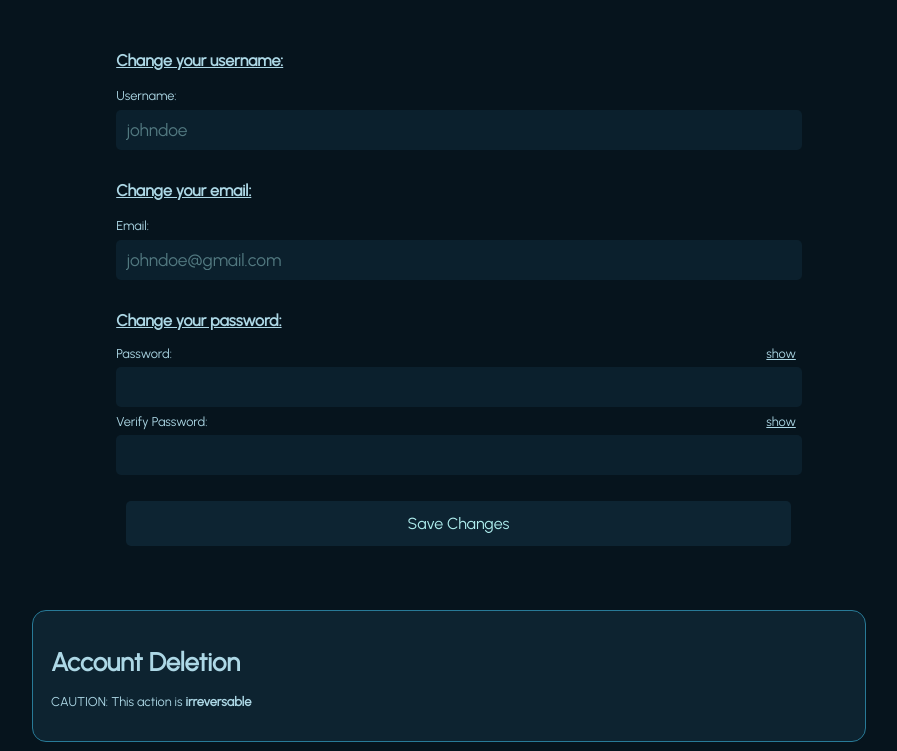
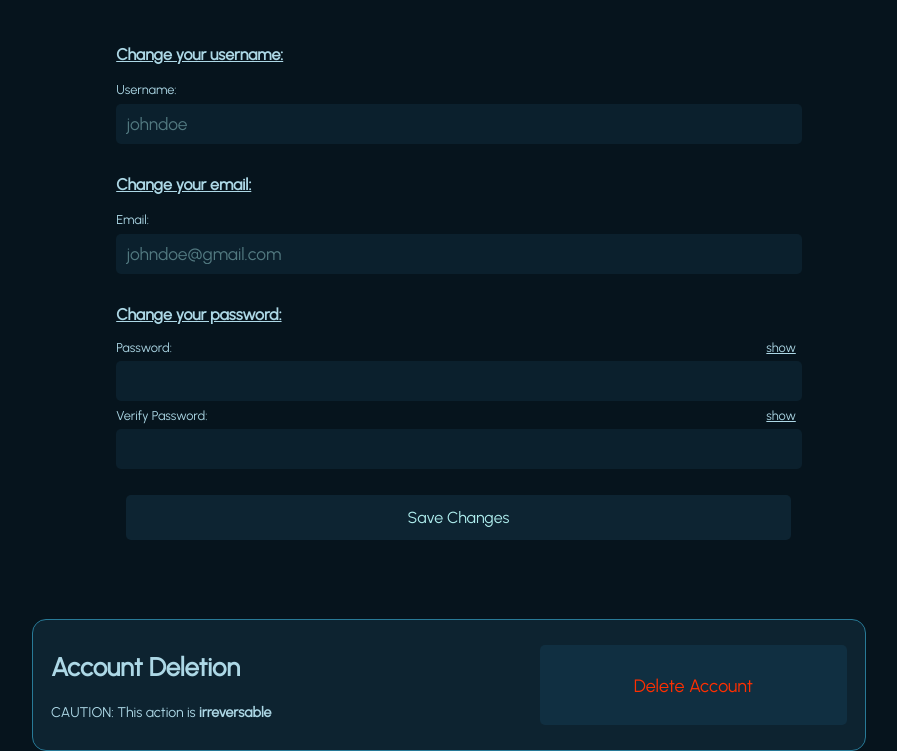
Before and after one commit to aarush-narang/URL-Shortener, a Flask app: template templates/settings.html in a window 1280 px wide. Shown: the part 71-822 px from the top of the page, without its empty margins (191-1088 px from the left). Run offline with Flask 2, Linux system fonts and the light colour scheme; the template is opened without the code that fills it, so the values that code supplies are empty.

Commit message:
updated settings page

```diff
--- a/templates/settings.html
+++ b/templates/settings.html
@@ -57,15 +57,19 @@
                 <input id="settings-save" type="button" value="Save Changes">
             </div>
         </form>
+        <footer>
+            <div class="form-setting" id='account-delete'>
+                <div id="delete-warning">
+                    <h1>Account Deletion</h1>
+                    <p>CAUTION: This action is <b>irreversable</b></p>
+                </div>
+                <div id="delete-btn-container">
+                    <button id="delete-btn" type="button">Delete Account</button>
+                </div>
+            </div>
+        </footer>
     </div>
-    <footer>
-        <div class="form-setting" id='account-delete'>
-            <text>
-                <h1>Account Deletion</h1>
-                <p>CAUTION: This action is <b>irreversable</b></p>
-            </text>
-        </div>
-    </footer>
+
 </body>
 
 </html>
--- a/templates/stylesheets/settings.css
+++ b/templates/stylesheets/settings.css
@@ -11,10 +11,9 @@
     flex-direction: column;
     justify-content: center;
     align-items: center;
+    margin-top: 140px;
 
-    margin-top: 50px;
-
-    height: 70vh;
+    height: 60vh;
     min-height: 500px;
     min-width: 550px;
 }
@@ -122,7 +121,6 @@
 
     transition: background-color 200ms ease;
 }
-
 #settings-save:hover {
     background-color: rgb(16, 47, 65);
 }
@@ -136,21 +134,60 @@
     border-radius: 14px;
 
     display: flex;
-    flex-direction: column;
-    justify-content: center;
-    align-items: flex-start;
+    flex-direction: row;
+    justify-content: space-between;
+    align-items: center;
 
     font-family: Urbanist;
     color: lightblue;
     font-size: 80%;
 }
+#delete-warning {
+    display: flex;
+    flex-direction: column;
+    justify-content: center;
+    align-content: center;
+}
 #account-delete h1 {
     margin-left: 18px;
 }
 #account-delete p {
+    font-size: 110%;
     margin-left: 18px;
+    margin-top: 4px;
 }
+#delete-btn-container {
+    margin-right: 18px;
+}
+#delete-btn {
+    border: none;
+    outline: none;
+    cursor: pointer;
 
+    width: 24vw;
+    max-width: 500px;
+    min-width: 100px;
+
+    height: 10vh;
+    min-height: 60px;
+    max-height: 120px;
+
+    padding: 13px;
+    border-radius: 5px;
+
+    background-color: rgb(16, 47, 65);
+    color: rgb(255, 47, 0);
+    font-family: Urbanist;
+    font-size: 140%;
+
+    transition: background-color 200ms ease;
+}
+#delete-btn:hover {
+    background-color: rgb(18, 49, 67);
+}
+#delete-btn:active {
+    background-color: rgb(16, 43, 60);
+}
 footer {
     display: flex;
     justify-content: center;
```
